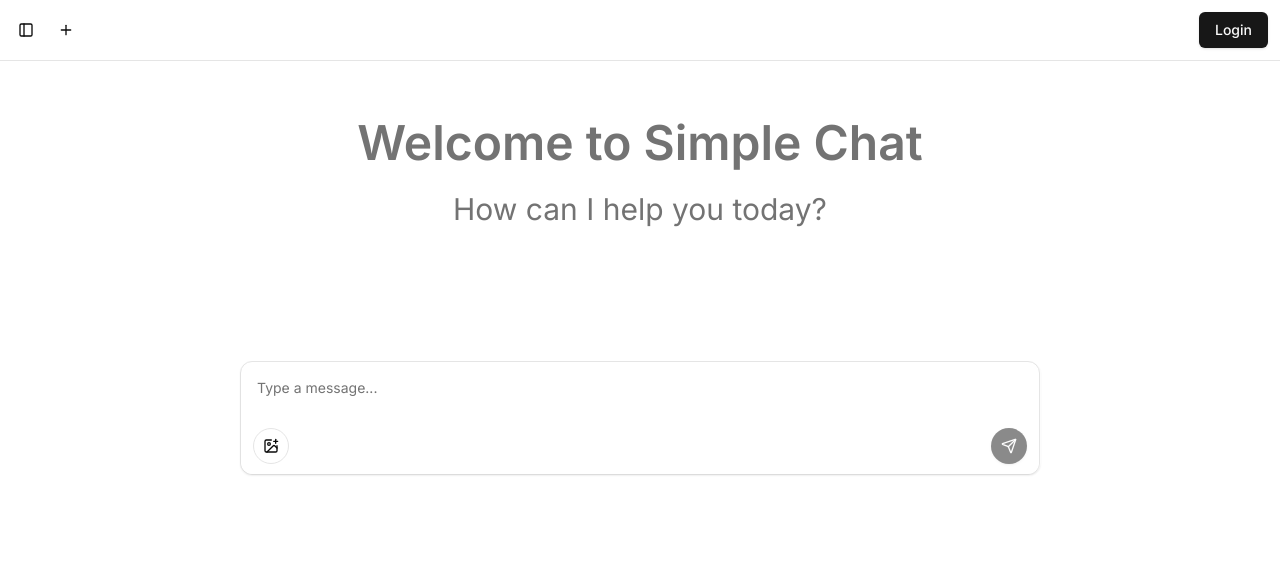
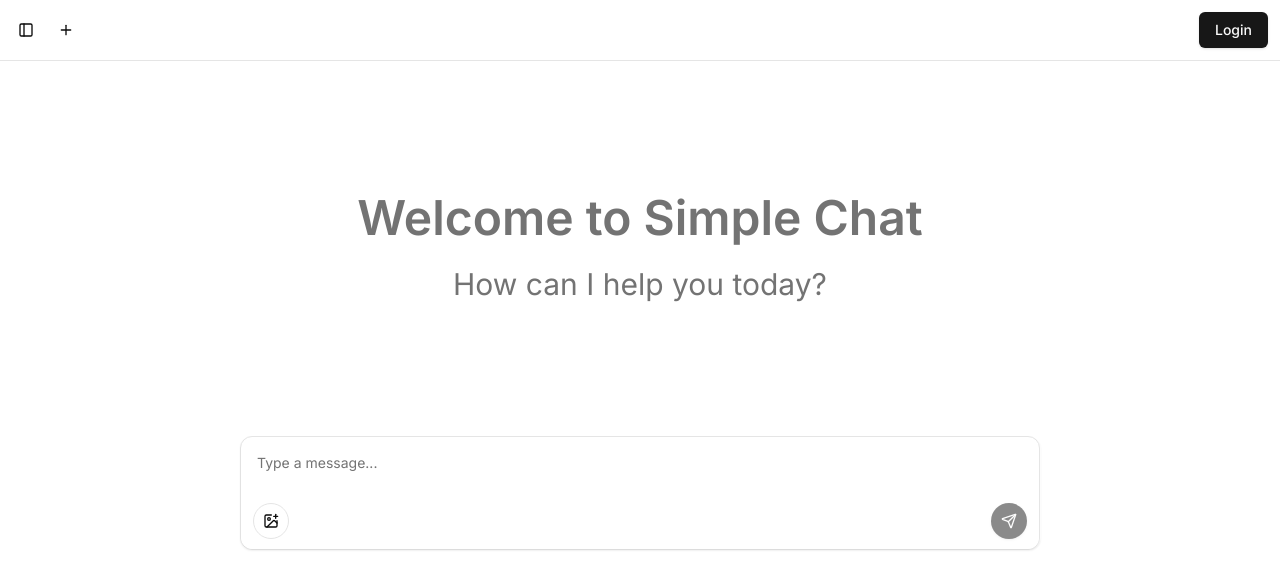
Before and after one commit to xinyao27/xianghuizeng-interview, a Next.js app: page / in a window 1280 px wide. Shown: the top 588 px of the page. Built offline with nearby package versions, Linux system fonts and the light colour scheme.

Commit message:
style: update home style

```diff
--- a/src/components/ChatLayout.tsx
+++ b/src/components/ChatLayout.tsx
@@ -13,7 +13,7 @@ export function ChatLayout() {
     <div className="flex flex-col flex-1 justify-center p-3  overflow-hidden">
       <ChatWindow isWaitingForResponse={isWaitingForResponse} />
       <ChatInput setIsWaitingForResponse={setIsWaitingForResponse} />
-      {messages.length === 0 ? <div className='h-80' /> : null}
+      {messages.length === 0 ? <div className='h-[30%]' /> : null}
     </div>
   );
 }
--- a/src/components/ChatWindow.tsx
+++ b/src/components/ChatWindow.tsx
@@ -79,7 +79,7 @@ export function ChatWindow({ isWaitingForResponse }: ChatWindowProps) {
   const hasMessages = displayMessages.length > 0;
 
   return (
-    <div className={cn("flex flex-col gap-4 items-center flex-1", hasMessages ? 'h-0' : 'pb-16')}>
+    <div className={cn("flex flex-col gap-4 flex-1", hasMessages ? 'h-0 justify-center' : 'pb-16 justify-end')}>
       {!hasMessages && isWaitingForResponse && (
         <div className="flex items-center justify-center min-h-[200px] text-muted-foreground">
           <div className="text-center space-y-2">
```
